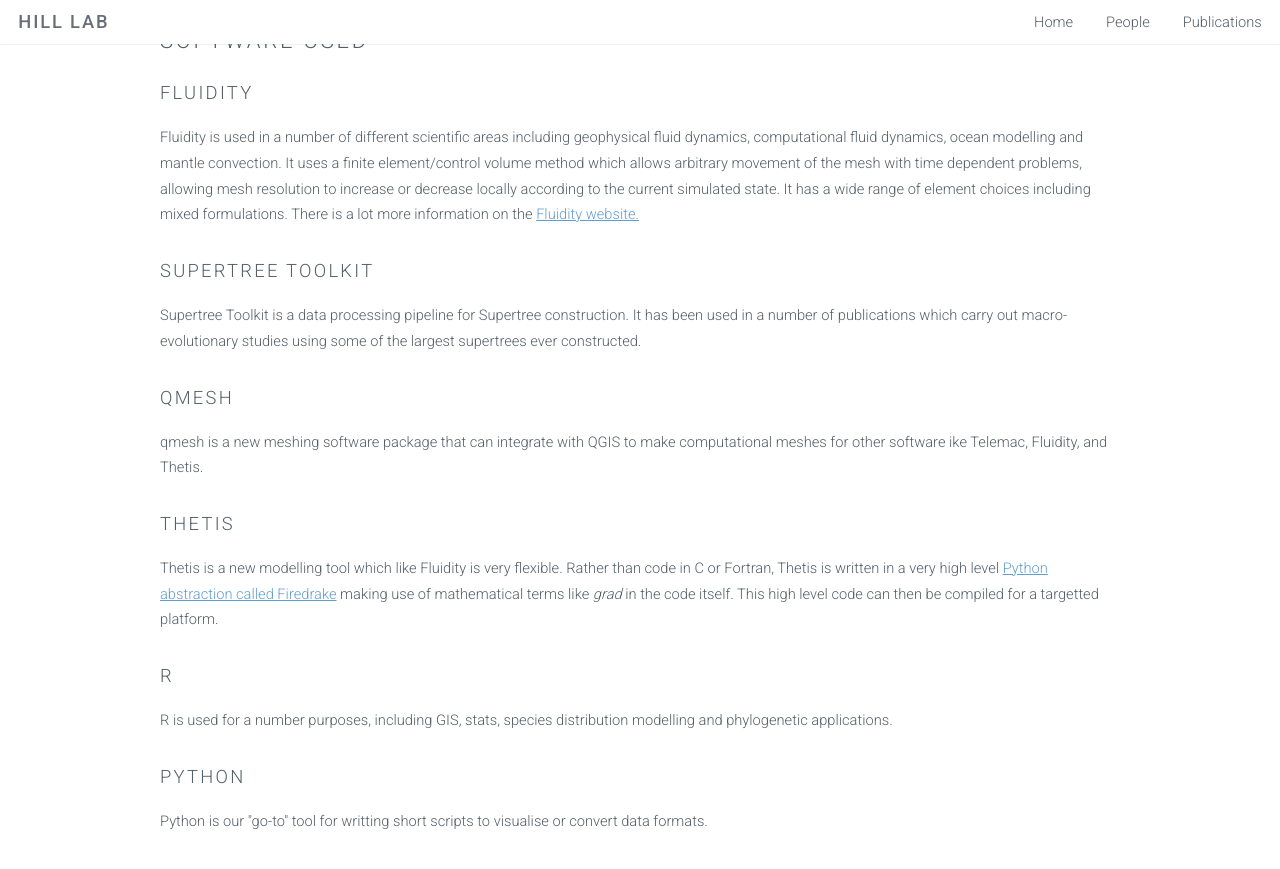
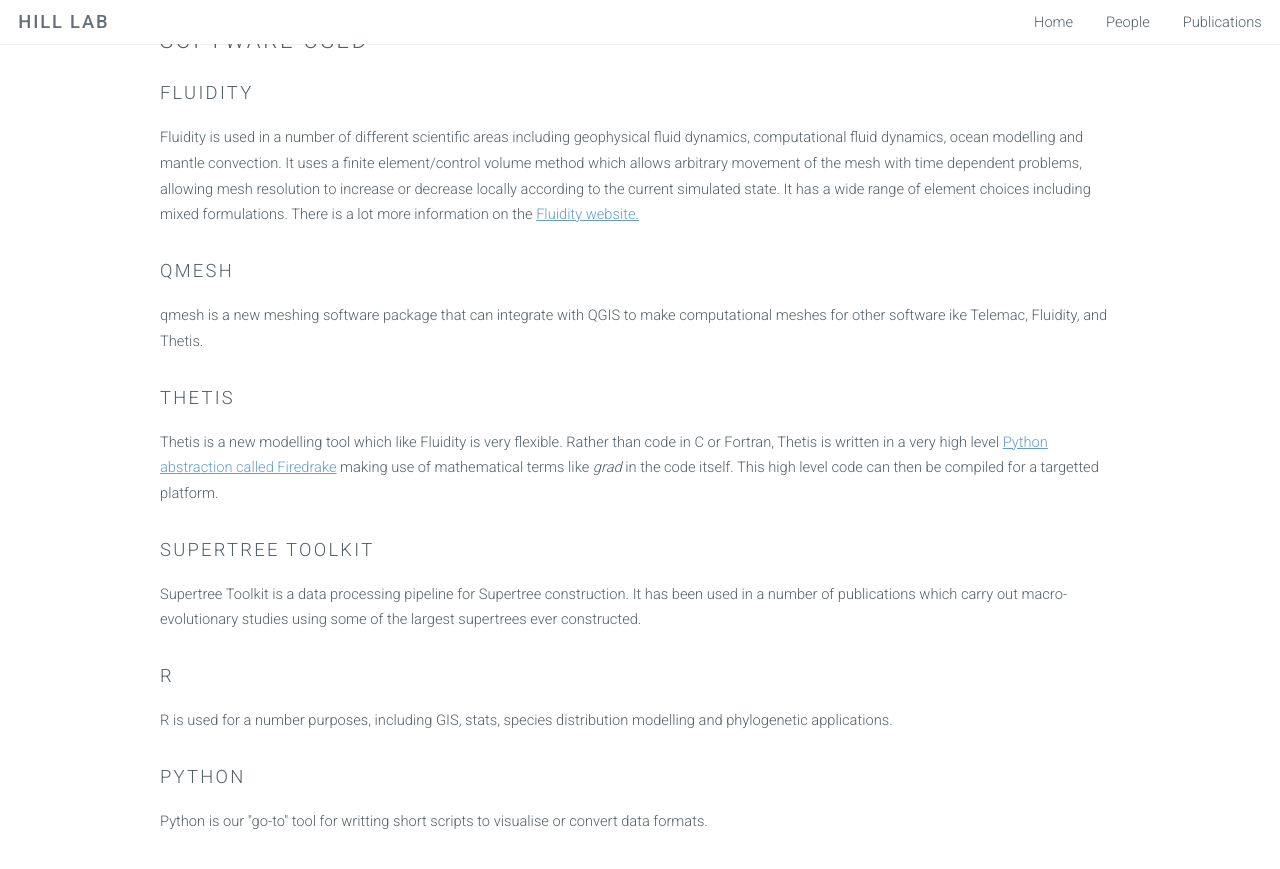
Before and after one commit to EnvModellingGroup/EnvModellingGroup.github.io, a Jekyll site: the page built from index.html, in a window 1280 px wide and 900 px high, scrolled down 1259 px. Shown: the top 869 px of the window. Built offline with Jekyll 4.4.1, drawn with Linux system fonts in a browser that asks for light colours; part of the change alters nothing that is shown.

Commit message:
Moving order

```diff
--- a/index.html
+++ b/index.html
@@ -39,14 +39,14 @@ keywords: York, University of York, Jon Hill, Hill, Hill lab, computational flui
            <h3>Fluidity</h3>
            <p>Fluidity is used in a number of different scientific areas including geophysical fluid dynamics, computational fluid dynamics, ocean modelling and mantle convection. It uses a finite element/control volume method which allows arbitrary movement of the mesh with time dependent problems, allowing mesh resolution to increase or decrease locally according to the current simulated state. It has a wide range of element choices including mixed formulations. There is a lot more information on the <a href="http://fluidityproject.github.io/">Fluidity website.</a></p>
 
-           <h3>Supertree Toolkit</h3>
-            <p>Supertree Toolkit is a data processing pipeline for Supertree construction. It has been used in a number of publications which carry out macro-evolutionary studies using some of the largest supertrees ever constructed.</p>
-
             <h3>qmesh</h3>
             <p>qmesh is a new meshing software package that can integrate with QGIS to make computational meshes for other software ike Telemac, Fluidity, and Thetis.</p>
 
             <h3>Thetis</h3>
             <p>Thetis is a new modelling tool which like Fluidity is very flexible. Rather than code in C or Fortran, Thetis is written in a very high level <a href="http://www.firedrakeproject.org/"</a>Python abstraction called Firedrake</a> making use of mathematical terms like <i>grad</i> in the code itself. This high level code can then be compiled for a targetted platform.</p>
+
+           <h3>Supertree Toolkit</h3>
+            <p>Supertree Toolkit is a data processing pipeline for Supertree construction. It has been used in a number of publications which carry out macro-evolutionary studies using some of the largest supertrees ever constructed.</p>
 
             <h3>R</h3>
             <p>R is used for a number purposes, including GIS, stats, species distribution modelling and phylogenetic applications.</p>
```
